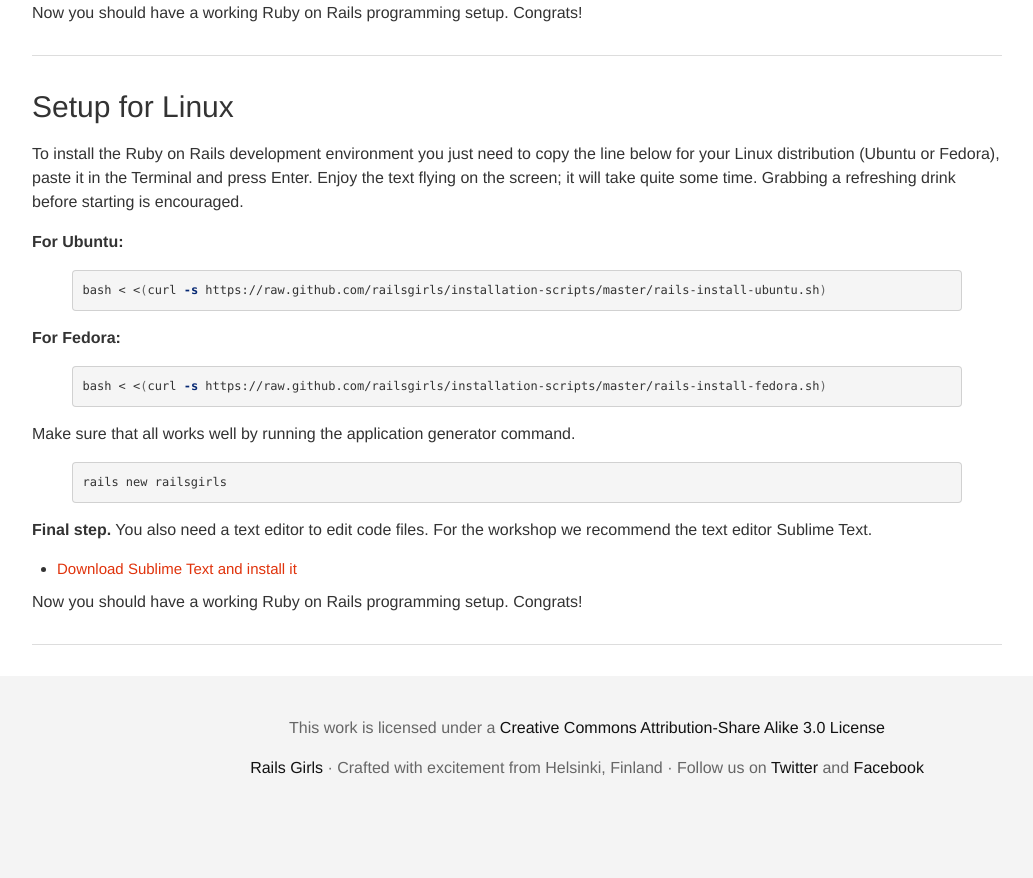
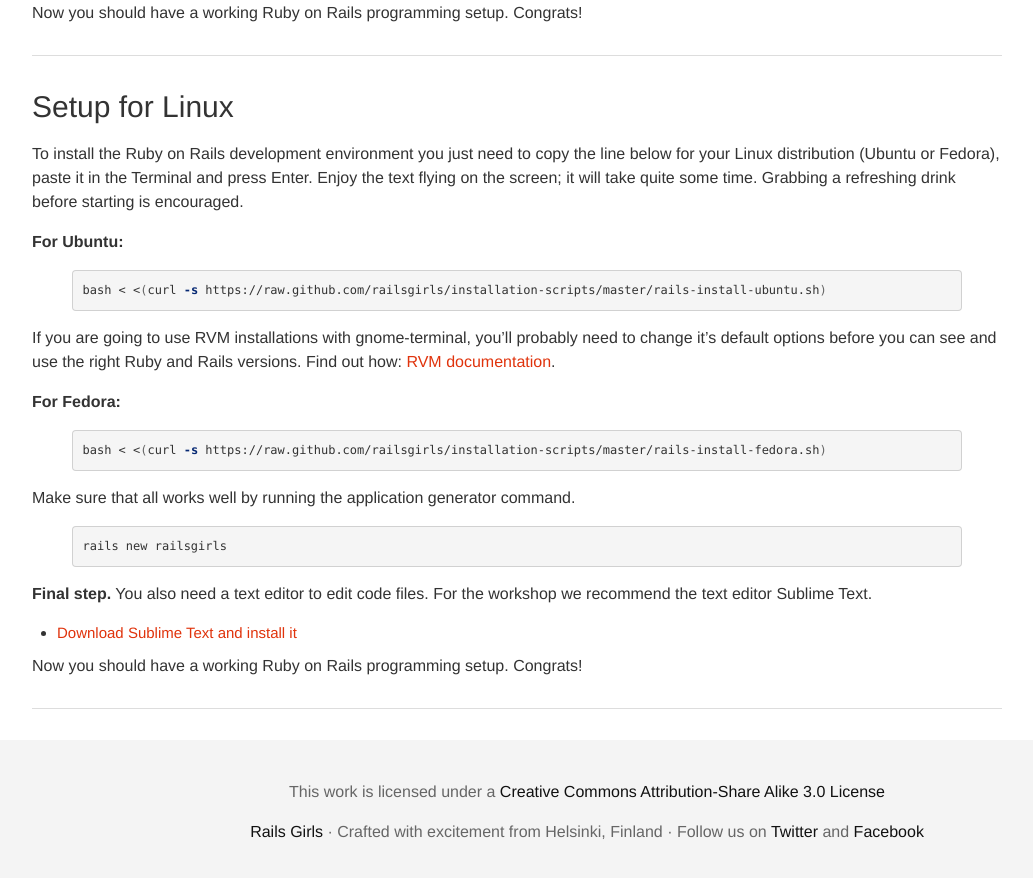
Before and after one commit to railsgirls/guides.railsgirls.com, a Jekyll site: the page built from _posts/2013-05-02-install.markdown, in a window 1280 px wide and 900 px high, scrolled down 3650 px. Shown: the top 878 px of the window, without its empty margins (53-1086 px from the left). Built offline with Jekyll 4.4.1, drawn with Linux system fonts in a browser that asks for light colours; nearby versions of some CDN libraries; before the commit the page ends 4486 px from its top, so only the background shows below that.

Commit message:
Update 2013-05-02-install.markdown
Ubuntu users come across this problem a lot.

```diff
--- a/_posts/2013-05-02-install.markdown
+++ b/_posts/2013-05-02-install.markdown
@@ -147,6 +147,8 @@
 bash < <(curl -s https://raw.github.com/railsgirls/installation-scripts/master/rails-install-ubuntu.sh)
 {% endhighlight %}
 
+If you are going to use RVM installations with gnome-terminal, you'll probably need to change it's default options before you can see and use the right Ruby and Rails versions. Find out how: [RVM documentation](http://rvm.io/integration/gnome-terminal).
+
 **For Fedora:**
 
 {% highlight sh %}
```
